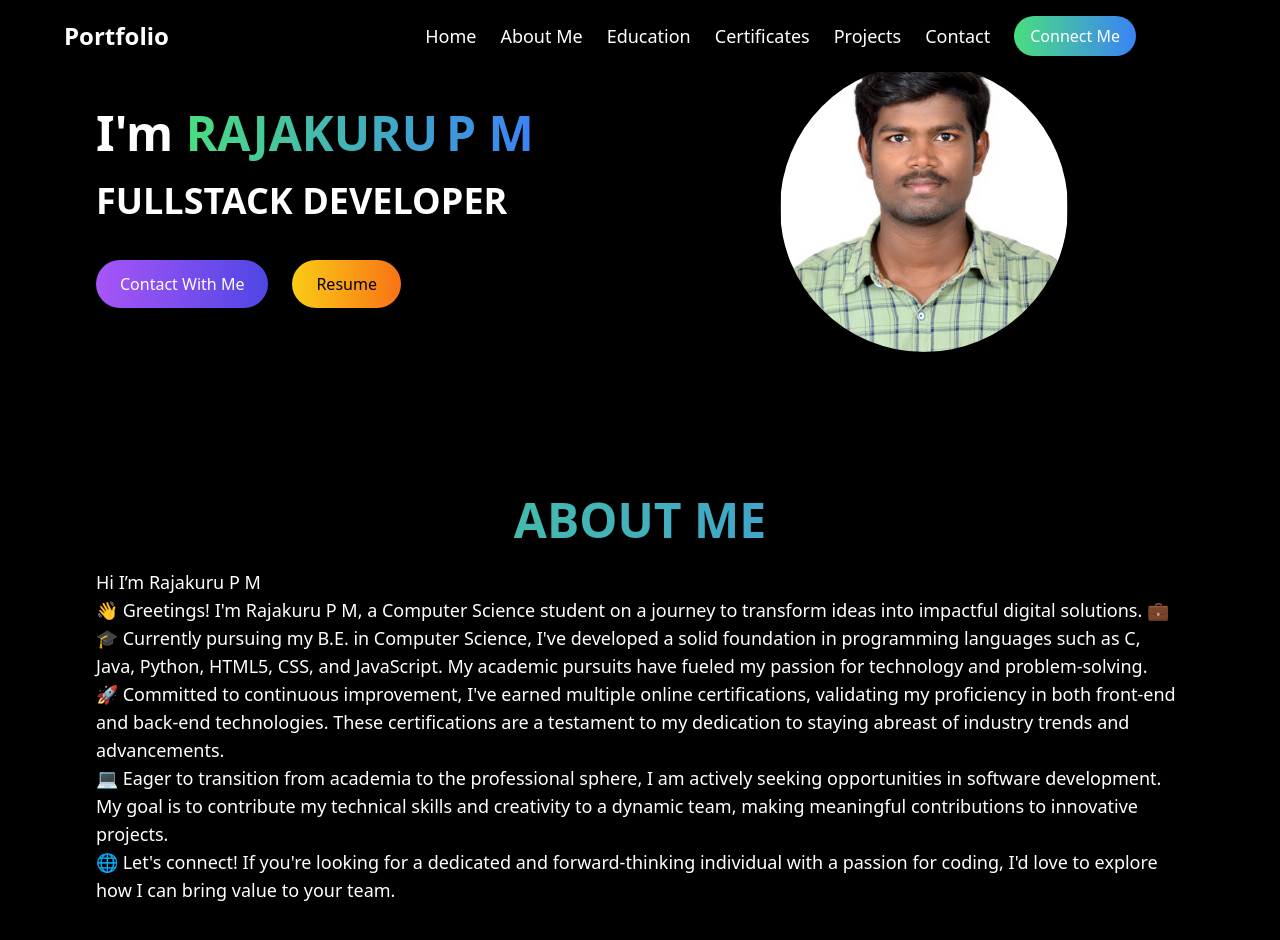
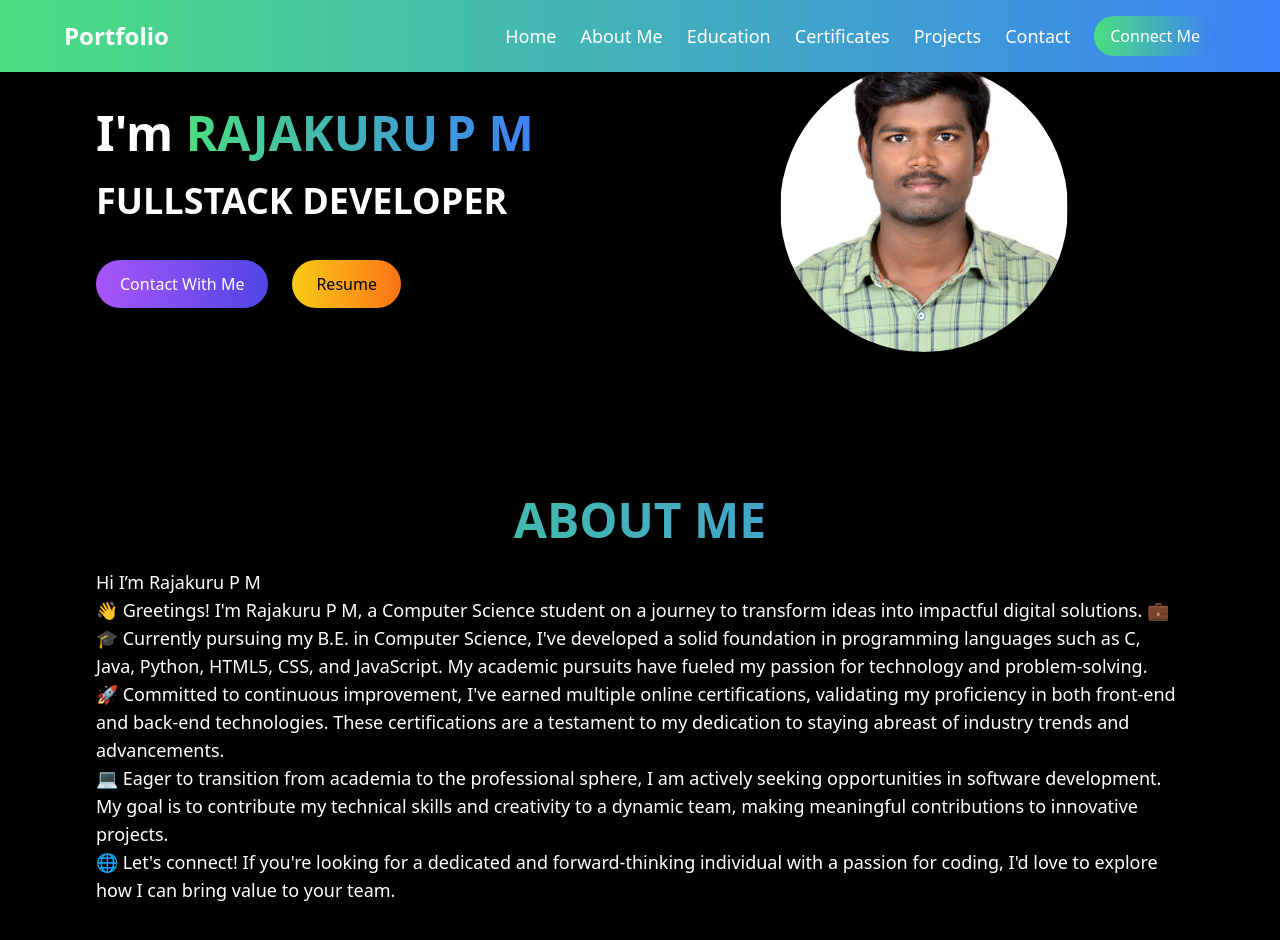
Before and after one commit to Rajakuruvpm/New_portfolio, a React (Vite) app: page / in a window 1280 px wide. Shown: the top 940 px of the page. Built offline with nearby package versions, Linux system fonts and the light colour scheme.

Commit message:
Update Navbar.jsx

```diff
--- a/src/components/Navbar.jsx
+++ b/src/components/Navbar.jsx
@@ -1,5 +1,5 @@
 import React, { useState } from "react";
-import { Menu, X } from "lucide-react"; // optional, or use your own icons
+import { Menu, X } from "lucide-react";
 
 const Navbar = () => {
   const [menuOpen, setMenuOpen] = useState(false);
@@ -15,11 +15,9 @@ const Navbar = () => {
     { href: "#contact", label: "Contact" },
   ];
 
-
-
   return (
-    <nav className="bg-black text-white px-6 md:px-16 shadow-md fixed top-0 left-0 right-20 z-50">
-      <div className="container mx-auto flex items-center justify-between py-4">
+    <nav className="bg-gradient-to-r from-green-400 to-blue-500 text-white w-full fixed top-0 left-0 z-50 shadow-md overflow-hidden">
+      <div className="flex items-center justify-between px-6 py-4 md:px-16 max-w-full">
         <div className="text-2xl font-bold">Portfolio</div>
 
         {/* Desktop Nav */}
@@ -47,9 +45,12 @@ const Navbar = () => {
         </div>
       </div>
 
-      {/* Mobile Nav Links */}
-      {menuOpen && (
-        <div className="md:hidden px-6 pb-6">
+      {/* Mobile Nav */}
+      <div
+        className={`md:hidden px-6 transition-all duration-300 ease-in-out ${
+          menuOpen ? "max-h-screen opacity-100 py-4" : "max-h-0 opacity-0 overflow-hidden"
+        }`}
+      >
         <div className="flex flex-col space-y-4">
           {navLinks.map((link) => (
             <a
@@ -66,7 +67,6 @@ const Navbar = () => {
           </button>
         </div>
       </div>
-      )}
     </nav>
   );
 };
```
Lines whose indentation alone changed are shown as unchanged.
